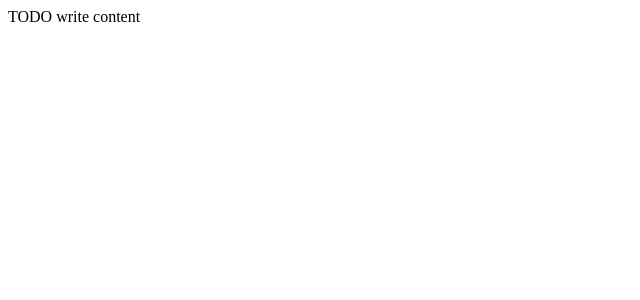
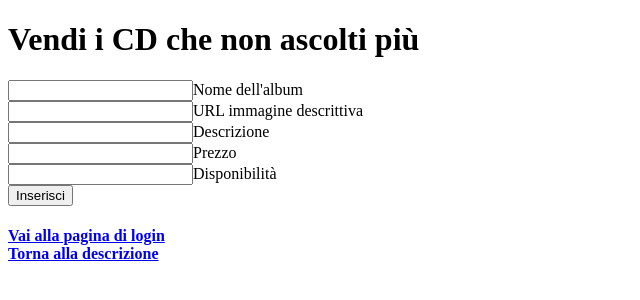
Before and after one commit to Andre9411/AMM_GruppoA, a plain HTML site: page Esercitazione1_HTML/web/M1/venditore.html in a window 1280 px wide. Shown: the whole page, without its empty margins (0-640 px from the left). Drawn offline with Linux system fonts and the light colour scheme.

Commit message:
consegna M1

```diff
--- a/Esercitazione1_HTML/web/M1/venditore.html
+++ b/Esercitazione1_HTML/web/M1/venditore.html
@@ -6,11 +6,24 @@ and open the template in the editor.
 -->
 <html>
     <head>
-        <title>TODO supply a title</title>
+        <title>Vendi i tuoi CD</title>
         <meta charset="UTF-8">
         <meta name="viewport" content="width=device-width, initial-scale=1.0">
     </head>
     <body>
-        <div>TODO write content</div>
+    	<h1>Vendi i CD che non ascolti più</h1>
+    	<form action="venditore.html">
+    		<input type="text" name="nomeprodotto">Nome dell'album<br>
+    		<input type="url" name="url">URL immagine descrittiva<br>
+    		<input type="text" name="descrizione">Descrizione<br>
+    		<input type="number" name="prezzo">Prezzo<br>
+    		<input type="text" name="disponibilità">Disponibilità<br>
+    		<input type="submit" value="Inserisci">
+    	</form>
+    <h4>
+    	<a href="login.html">Vai alla pagina di login</a><br>
+    	<a href="descrizione.html">Torna alla descrizione</a>
+    </h4>
+
     </body>
 </html>
```
Also changed, not shown: Esercitazione1_HTML/web/M1/cliente.html (+2 -0 lines), Esercitazione1_HTML/web/M1/descrizione.html (+1 -0 lines), Esercitazione1_HTML/web/M1/login.html (+3 -3 lines).
